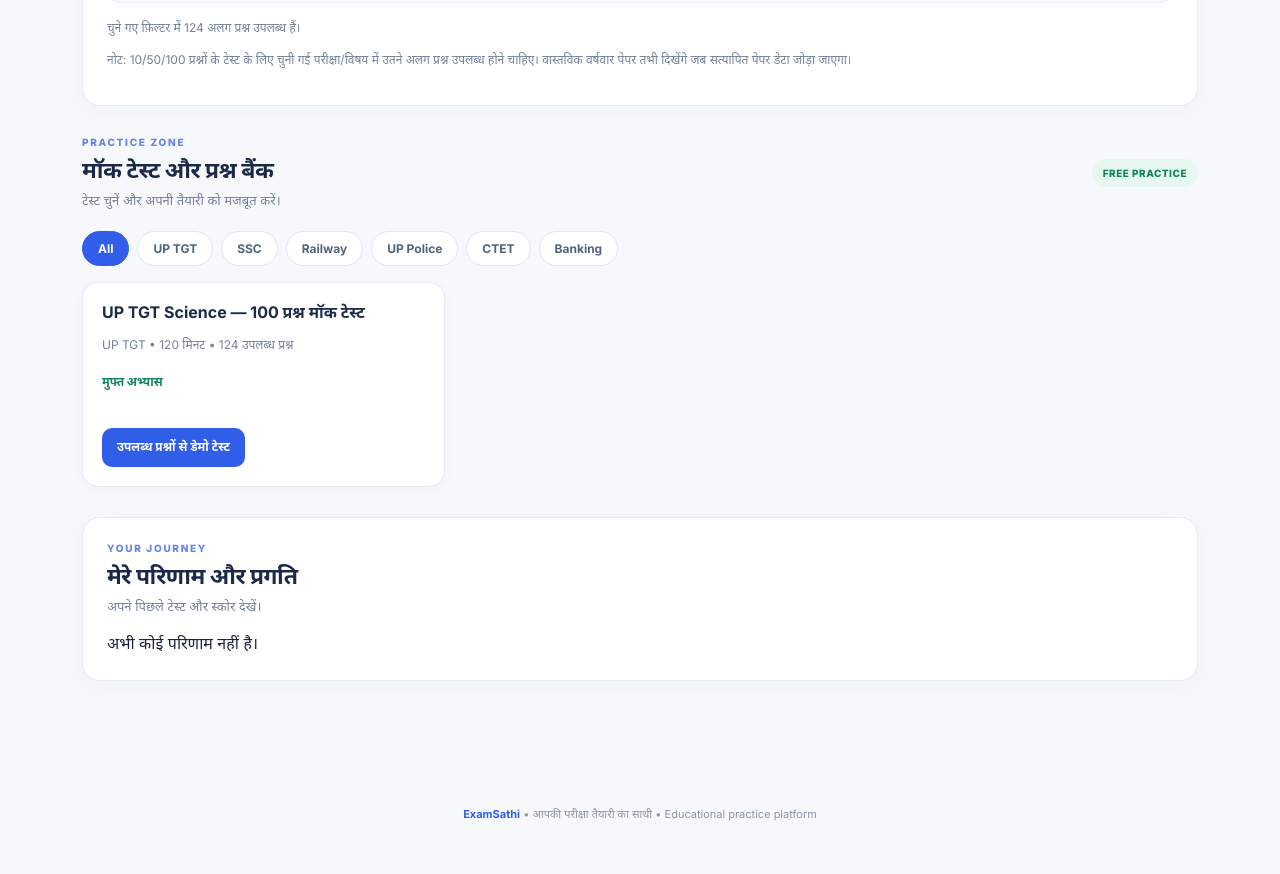
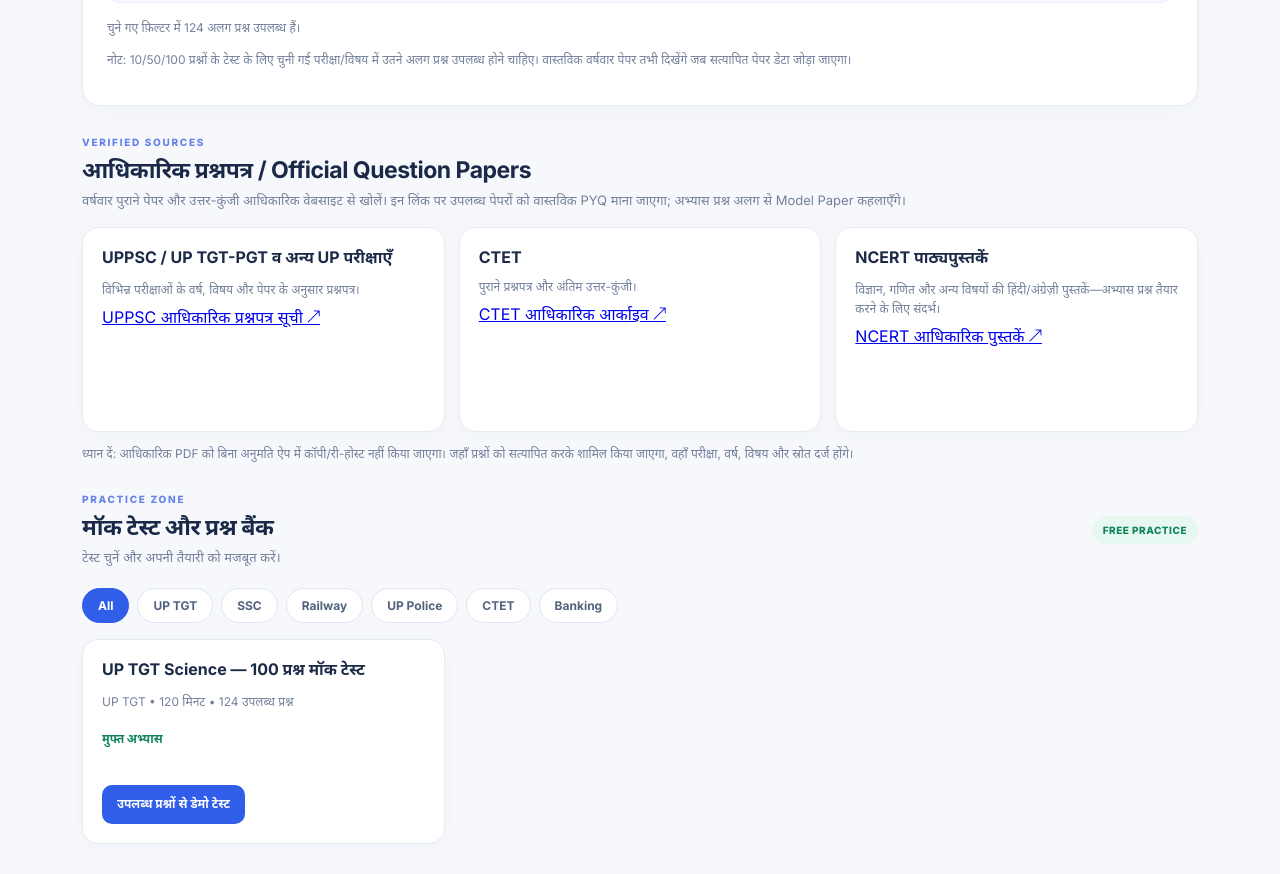
Before and after one commit to examsathi-pwa/examsathi-pwa, a plain HTML site: page index.html in a window 1280 px wide. Shown: the part 1060-1934 px from the top of the page. Before the commit the page ends 1906 px from the top, so only its background shows below. Drawn offline with Linux system fonts and the light colour scheme.

Commit message:
Add official previous-paper and curriculum source links

```diff
--- a/index.html
+++ b/index.html
@@ -26,6 +26,7 @@
     <div class="test-filters"><label>प्रश्न / Questions<select id="questionCount"><option value="0" selected>उपलब्ध प्रश्न (डेमो)</option><option value="10">10 प्रश्न (यदि उपलब्ध हों)</option><option value="50">50 प्रश्न (यदि उपलब्ध हों)</option><option value="100">100 प्रश्न (यदि उपलब्ध हों)</option></select></label><label>समय / Time<select id="timeMinutes"><option value="10">10 मिनट</option><option value="30">30 मिनट</option><option value="60" selected>60 मिनट</option><option value="90">90 मिनट</option><option value="120">120 मिनट</option></select></label><label>विषय / Subject<select id="subjectSelect"><option value="All">सभी विषय</option></select></label><label>वर्ष / Year<select id="yearSelect"><option value="All">सभी वर्ष / सामान्य मॉक</option></select></label></div>
     <p id="availableCount" class="muted"></p><p id="filterNote" class="muted"></p>
   </section>
+  <section class="section-block" id="officialPaperSources"><div class="section-heading"><div><span class="eyebrow">VERIFIED SOURCES</span><h2>आधिकारिक प्रश्नपत्र / Official Question Papers</h2><p>वर्षवार पुराने पेपर और उत्तर-कुंजी आधिकारिक वेबसाइट से खोलें। इन लिंक पर उपलब्ध पेपरों को वास्तविक PYQ माना जाएगा; अभ्यास प्रश्न अलग से Model Paper कहलाएँगे।</p></div></div><div class="cards"><article class="card"><h3>UPPSC / UP TGT-PGT व अन्य UP परीक्षाएँ</h3><p class="muted">विभिन्न परीक्षाओं के वर्ष, विषय और पेपर के अनुसार प्रश्नपत्र।</p><a href="https://uppsc.up.nic.in/OuterPages/PreQuesPapers.aspx?ID=PrevQues" target="_blank" rel="noopener noreferrer">UPPSC आधिकारिक प्रश्नपत्र सूची ↗</a></article><article class="card"><h3>CTET</h3><p class="muted">पुराने प्रश्नपत्र और अंतिम उत्तर-कुंजी।</p><a href="https://ctet.nic.in/archive/" target="_blank" rel="noopener noreferrer">CTET आधिकारिक आर्काइव ↗</a></article><article class="card"><h3>NCERT पाठ्यपुस्तकें</h3><p class="muted">विज्ञान, गणित और अन्य विषयों की हिंदी/अंग्रेज़ी पुस्तकें—अभ्यास प्रश्न तैयार करने के लिए संदर्भ।</p><a href="https://ncert.nic.in/textbook.php" target="_blank" rel="noopener noreferrer">NCERT आधिकारिक पुस्तकें ↗</a></article></div><p class="muted">ध्यान दें: आधिकारिक PDF को बिना अनुमति ऐप में कॉपी/री-होस्ट नहीं किया जाएगा। जहाँ प्रश्नों को सत्यापित करके शामिल किया जाएगा, वहाँ परीक्षा, वर्ष, विषय और स्रोत दर्ज होंगे।</p></section>
   <section id="catalog" class="section-block"><div class="section-heading"><div><span class="eyebrow">PRACTICE ZONE</span><h2 id="testTitle">मॉक टेस्ट और प्रश्न बैंक</h2><p>टेस्ट चुनें और अपनी तैयारी को मजबूत करें।</p></div><span class="free-pill">FREE PRACTICE</span></div><nav id="categories" aria-label="Test categories"></nav><div id="tests" class="cards"></div></section>
   <section id="quiz" hidden><div class="quiz-head"><span id="testMeta"></span><span id="clock"></span></div><div class="bar"><div id="barfill"></div></div><div class="quiz-subhead"><span id="progress"></span><span id="questionMeta" class="muted"></span></div><h2 id="question"></h2><div id="options"></div><div id="questionNav" class="question-nav" aria-label="Question navigation"></div><div class="controls"><button id="prev">← Previous</button><button id="mark" class="secondary">☆ Mark for review</button><button id="next">Next →</button><button id="submit" hidden>Submit Test</button></div></section>
   <section id="result" hidden></section>
```
